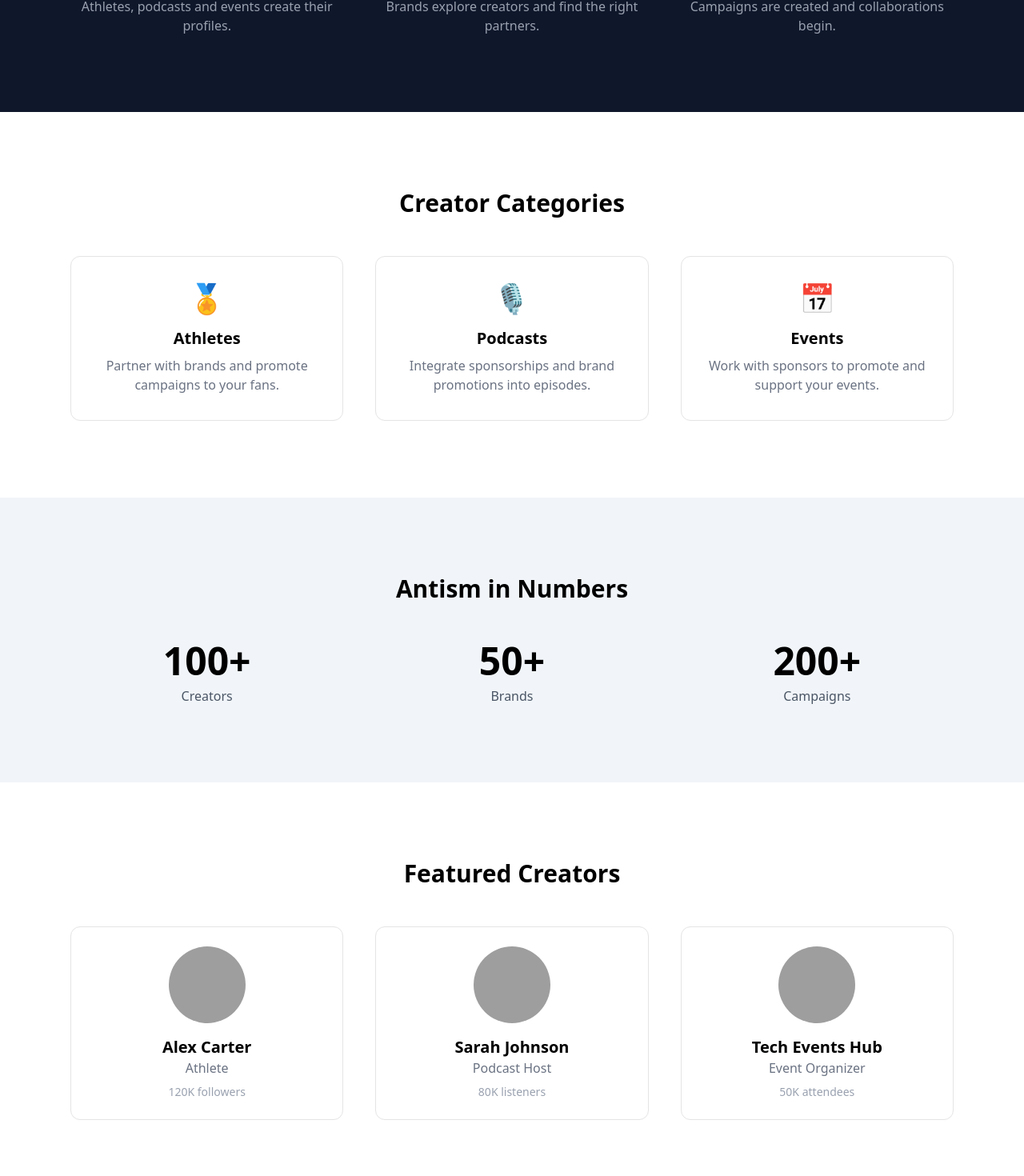
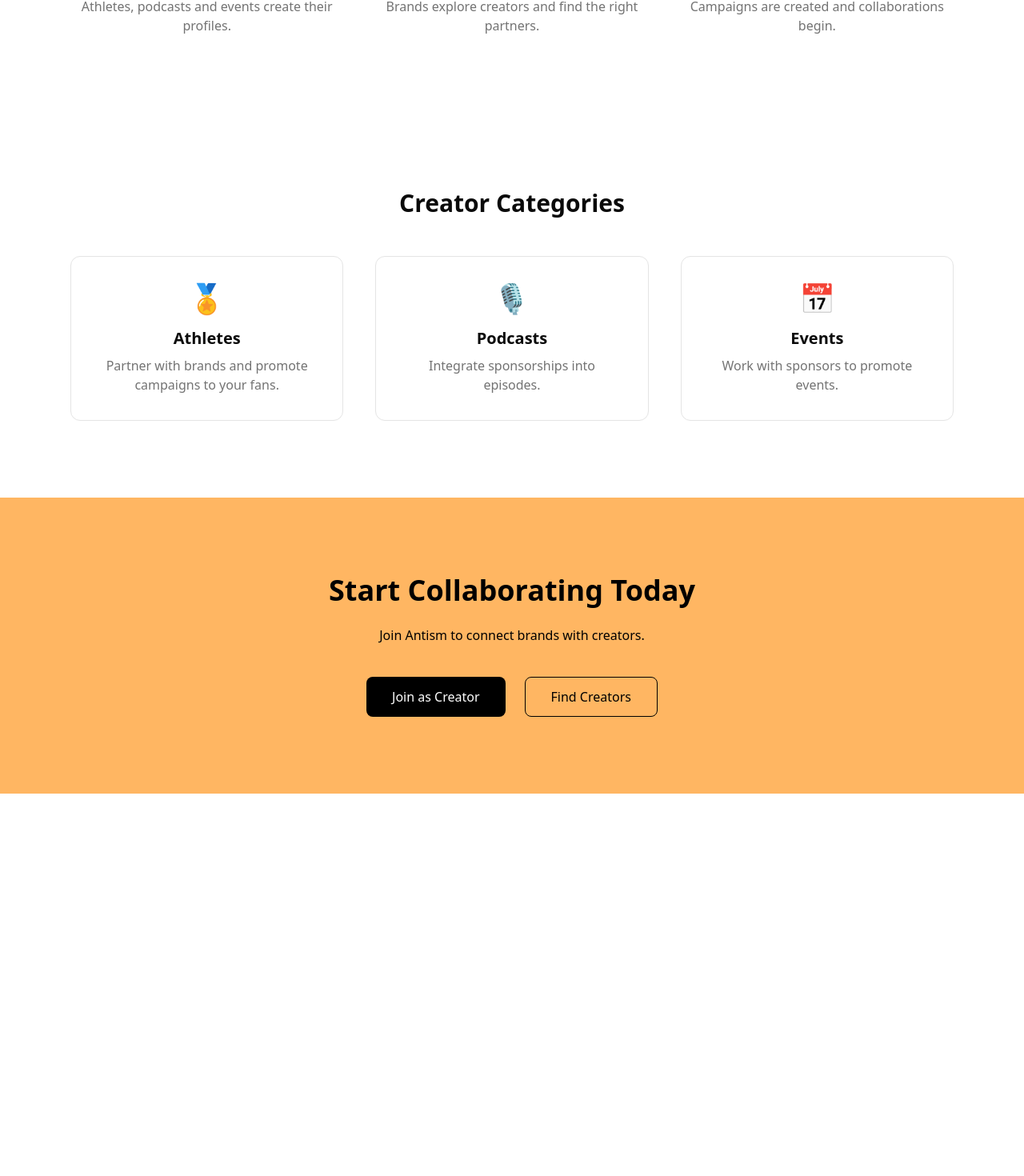
Before and after one commit to nibrahimkhanli/antism, a Next.js app: page /en in a window 1280 px wide. Shown: the part 1076-2546 px from the top of the page at 80% size. After the commit the page ends 2068 px from the top, so only its background shows below. Built offline with nearby package versions, Linux system fonts and the light colour scheme; grey boxes are pictures that could not be loaded.

Commit message:
apply theme colors

```diff
--- a/src/app/[locale]/page.tsx
+++ b/src/app/[locale]/page.tsx
@@ -3,26 +3,36 @@ export default function Page() {
     <div>
 
       {/* HERO */}
-      <div className="min-h-screen bg-black text-white flex flex-col items-center justify-center gap-6">
-        <h1 className="text-6xl font-bold">Antism</h1>
 
-        <p className="text-xl text-gray-400">
+      <div className="min-h-screen bg-background text-foreground flex flex-col items-center justify-center gap-6">
+
+        <h1 className="text-6xl font-bold">
+          Antism
+        </h1>
+
+        <p className="text-xl text-muted-foreground">
           Creator marketplace for athletes, podcasts and events
         </p>
 
         <div className="flex gap-4">
-          <button className="px-6 py-3 bg-white text-black rounded-lg">
+
+          <button className="px-6 py-3 bg-primary text-black rounded-lg">
             For Brands
           </button>
 
-          <button className="px-6 py-3 border border-white rounded-lg">
+          <button className="px-6 py-3 border border-border rounded-lg">
             For Creators
           </button>
-        </div>
+
         </div>
 
+      </div>
+
+
       {/* HOW IT WORKS */}
-      <section className="py-24 bg-slate-900 text-white">
+
+      <section className="py-24 bg-card text-foreground">
+
         <div className="max-w-6xl mx-auto px-6 text-center">
 
           <h2 className="text-3xl font-bold mb-12">
@@ -33,42 +43,56 @@ export default function Page() {
 
             <div>
               <div className="text-4xl font-bold mb-4">1</div>
+
               <h3 className="text-xl font-semibold mb-2">
                 Creators Join
               </h3>
-              <p className="text-gray-400">
+
+              <p className="text-muted-foreground">
                 Athletes, podcasts and events create their profiles.
               </p>
+
             </div>
 
             <div>
+
               <div className="text-4xl font-bold mb-4">2</div>
+
               <h3 className="text-xl font-semibold mb-2">
                 Brands Discover
               </h3>
-              <p className="text-gray-400">
+
+              <p className="text-muted-foreground">
                 Brands explore creators and find the right partners.
               </p>
+
             </div>
 
             <div>
+
               <div className="text-4xl font-bold mb-4">3</div>
+
               <h3 className="text-xl font-semibold mb-2">
                 Deals Happen
               </h3>
-              <p className="text-gray-400">
+
+              <p className="text-muted-foreground">
                 Campaigns are created and collaborations begin.
               </p>
+
             </div>
 
           </div>
 
         </div>
+
       </section>
+
 
       {/* CREATOR CATEGORIES */}
 
-<section className="py-24 bg-white text-black">
+      <section className="py-24 bg-background text-foreground">
+
         <div className="max-w-6xl mx-auto px-6 text-center">
 
           <h2 className="text-3xl font-bold mb-12">
@@ -77,8 +101,7 @@ export default function Page() {
 
           <div className="grid md:grid-cols-3 gap-10">
 
-      {/* ATHLETES */}
-      <div className="p-8 border rounded-xl hover:shadow-lg transition">
+            <div className="p-8 border border-border rounded-xl hover:shadow-lg transition">
 
               <div className="text-4xl mb-4">🏅</div>
 
@@ -86,15 +109,13 @@ export default function Page() {
                 Athletes
               </h3>
 
-        <p className="text-gray-500">
+              <p className="text-muted-foreground">
                 Partner with brands and promote campaigns to your fans.
               </p>
 
             </div>
 
-
-      {/* PODCASTS */}
-      <div className="p-8 border rounded-xl hover:shadow-lg transition">
+            <div className="p-8 border border-border rounded-xl hover:shadow-lg transition">
 
               <div className="text-4xl mb-4">🎙️</div>
 
@@ -102,15 +123,13 @@ export default function Page() {
                 Podcasts
               </h3>
 
-        <p className="text-gray-500">
-          Integrate sponsorships and brand promotions into episodes.
+              <p className="text-muted-foreground">
+                Integrate sponsorships into episodes.
               </p>
 
             </div>
 
-
-      {/* EVENTS */}
-      <div className="p-8 border rounded-xl hover:shadow-lg transition">
+            <div className="p-8 border border-border rounded-xl hover:shadow-lg transition">
 
               <div className="text-4xl mb-4">📅</div>
 
@@ -118,8 +137,8 @@ export default function Page() {
                 Events
               </h3>
 
-        <p className="text-gray-500">
-          Work with sponsors to promote and support your events.
+              <p className="text-muted-foreground">
+                Work with sponsors to promote events.
               </p>
 
             </div>
@@ -127,201 +146,39 @@ export default function Page() {
           </div>
 
         </div>
+
       </section>
 
-{/* PLATFORM STATS */}
-
-<section className="py-24 bg-slate-100 text-black">
-  <div className="max-w-6xl mx-auto px-6 text-center">
-
-    <h2 className="text-3xl font-bold mb-12">
-      Antism in Numbers
-    </h2>
-
-    <div className="grid md:grid-cols-3 gap-10">
-
-      {/* CREATORS */}
-      <div>
-        <div className="text-5xl font-bold mb-2">
-          100+
-        </div>
-        <p className="text-gray-600">
-          Creators
-        </p>
-      </div>
-
-      {/* BRANDS */}
-      <div>
-        <div className="text-5xl font-bold mb-2">
-          50+
-        </div>
-        <p className="text-gray-600">
-          Brands
-        </p>
-      </div>
-
-      {/* CAMPAIGNS */}
-      <div>
-        <div className="text-5xl font-bold mb-2">
-          200+
-        </div>
-        <p className="text-gray-600">
-          Campaigns
-        </p>
-      </div>
-
-    </div>
-
-  </div>
-</section>
-
-{/* FEATURED CREATORS */}
-
-<section className="py-24 bg-white text-black">
-  <div className="max-w-6xl mx-auto px-6 text-center">
-
-    <h2 className="text-3xl font-bold mb-12">
-      Featured Creators
-    </h2>
-
-    <div className="grid md:grid-cols-3 gap-10">
-
-      {/* CREATOR 1 */}
-      <div className="border rounded-xl p-6 hover:shadow-lg transition">
-
-        <img
-          src="https://i.pravatar.cc/200?img=1"
-          className="w-24 h-24 rounded-full mx-auto mb-4"
-        />
-
-        <h3 className="text-xl font-semibold">
-          Alex Carter
-        </h3>
-
-        <p className="text-gray-500 mb-2">
-          Athlete
-        </p>
-
-        <p className="text-sm text-gray-400">
-          120K followers
-        </p>
-
-      </div>
-
-
-      {/* CREATOR 2 */}
-      <div className="border rounded-xl p-6 hover:shadow-lg transition">
-
-        <img
-          src="https://i.pravatar.cc/200?img=2"
-          className="w-24 h-24 rounded-full mx-auto mb-4"
-        />
-
-        <h3 className="text-xl font-semibold">
-          Sarah Johnson
-        </h3>
-
-        <p className="text-gray-500 mb-2">
-          Podcast Host
-        </p>
-
-        <p className="text-sm text-gray-400">
-          80K listeners
-        </p>
-
-      </div>
-
-
-      {/* CREATOR 3 */}
-      <div className="border rounded-xl p-6 hover:shadow-lg transition">
-
-        <img
-          src="https://i.pravatar.cc/200?img=3"
-          className="w-24 h-24 rounded-full mx-auto mb-4"
-        />
-
-        <h3 className="text-xl font-semibold">
-          Tech Events Hub
-        </h3>
-
-        <p className="text-gray-500 mb-2">
-          Event Organizer
-        </p>
-
-        <p className="text-sm text-gray-400">
-          50K attendees
-        </p>
-
-      </div>
-
-    </div>
-
-  </div>
-</section>
 
       {/* FINAL CTA */}
 
-<section className="py-24 bg-slate-950 text-white">
+      <section className="py-24 bg-primary text-black">
+
         <div className="max-w-4xl mx-auto px-6 text-center">
 
           <h2 className="text-4xl font-bold mb-6">
             Start Collaborating Today
           </h2>
 
-    <p className="text-gray-400 mb-10">
-      Join Antism to connect brands with athletes, podcasts and events.
+          <p className="mb-10">
+            Join Antism to connect brands with creators.
           </p>
 
           <div className="flex justify-center gap-6">
 
-      <button className="px-8 py-3 bg-white text-black rounded-lg font-semibold hover:bg-gray-200 transition">
+            <button className="px-8 py-3 bg-black text-white rounded-lg">
               Join as Creator
             </button>
 
-      <button className="px-8 py-3 border border-white rounded-lg font-semibold hover:bg-white hover:text-black transition">
+            <button className="px-8 py-3 border border-black rounded-lg">
               Find Creators
             </button>
 
           </div>
 
         </div>
+
       </section>
-
-{/* FOOTER */}
-
-<footer className="py-12 bg-black text-gray-400">
-  <div className="max-w-6xl mx-auto px-6 flex flex-col md:flex-row justify-between items-center">
-
-    <h3 className="text-white font-bold text-lg mb-4 md:mb-0">
-      Antism
-    </h3>
-
-    <div className="flex gap-6 text-sm">
-
-      <a href="#" className="hover:text-white">
-        About
-      </a>
-
-      <a href="#" className="hover:text-white">
-        Creators
-      </a>
-
-      <a href="#" className="hover:text-white">
-        Brands
-      </a>
-
-      <a href="#" className="hover:text-white">
-        Contact
-      </a>
-
-    </div>
-
-    <p className="text-xs mt-6 md:mt-0">
-      © 2026 Antism. All rights reserved.
-    </p>
-
-  </div>
-</footer>
 
     </div>
   )
```
Lines whose indentation alone changed are shown as unchanged.
